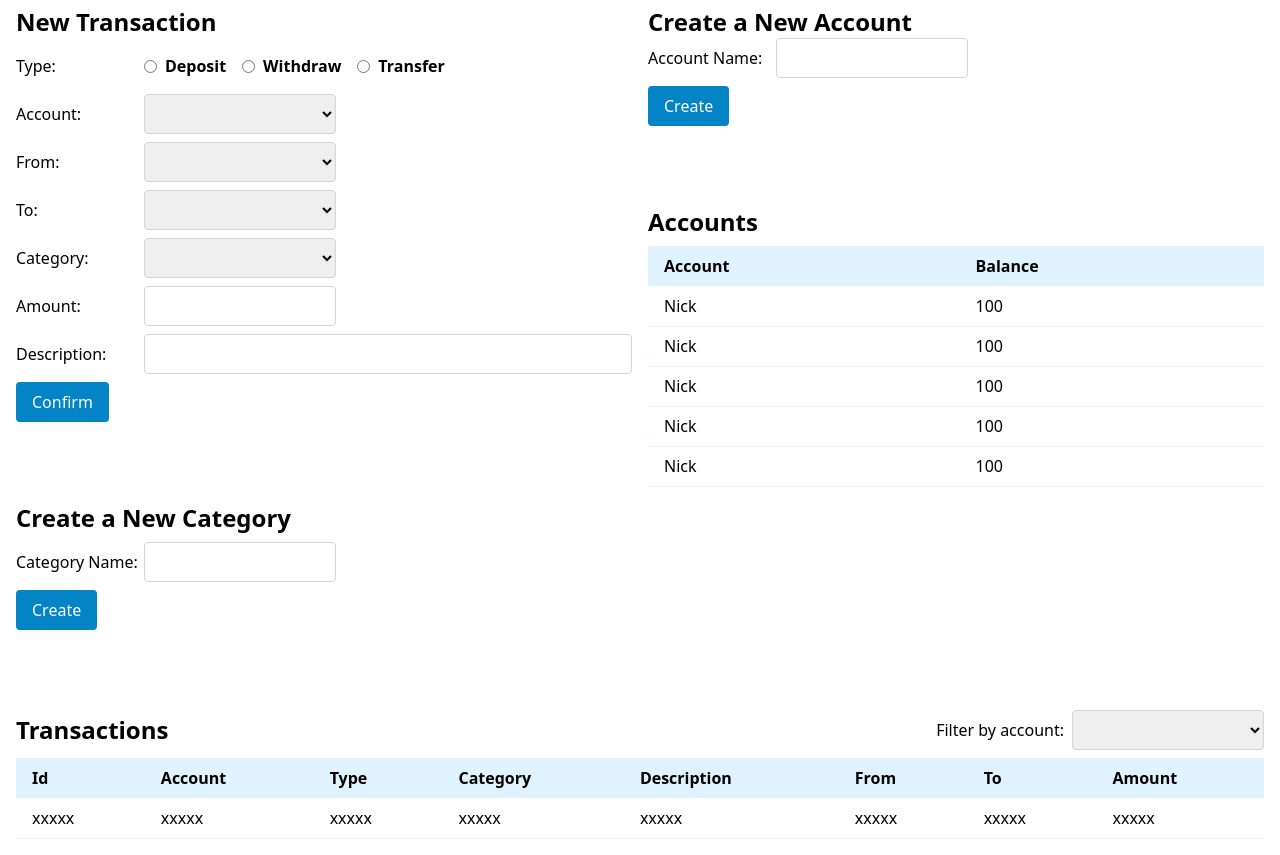
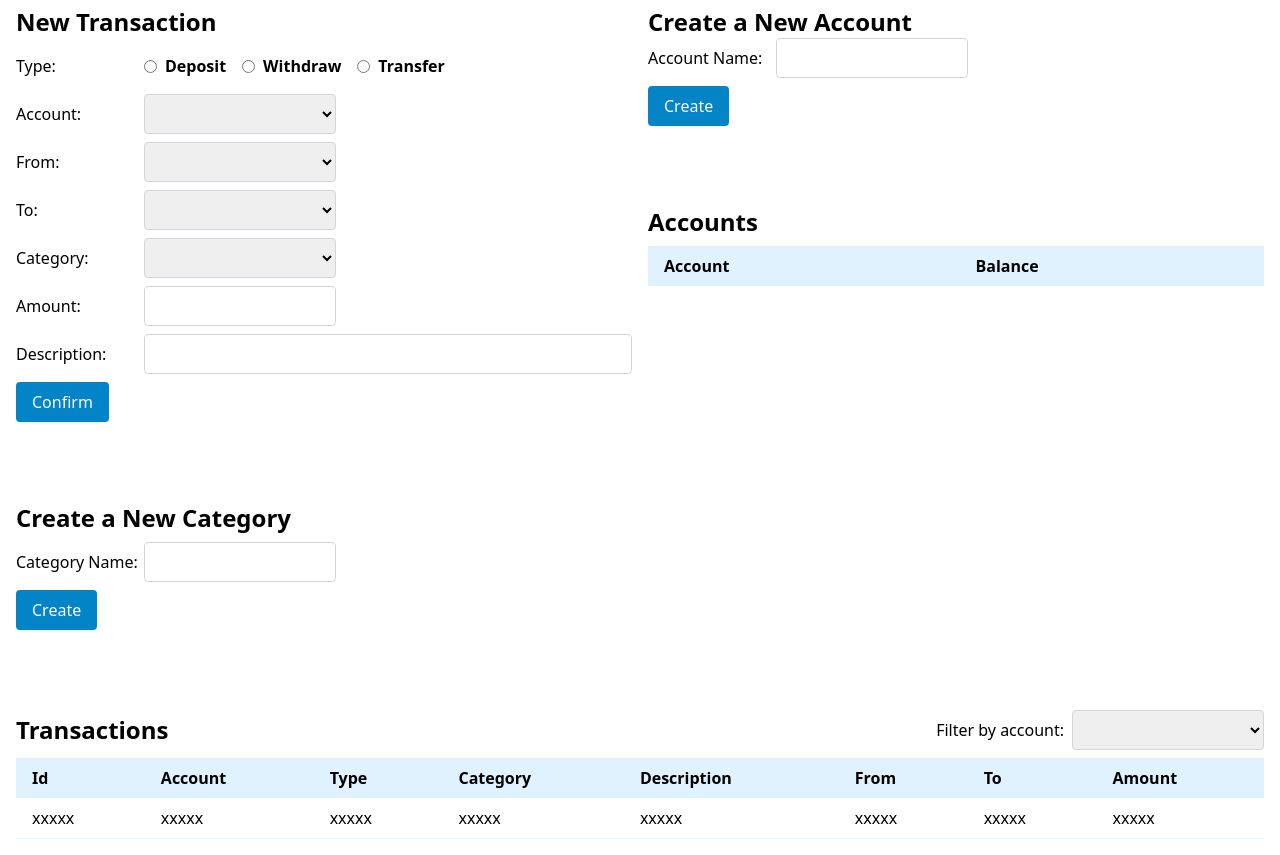
Before and after one commit to M-0923/wad202-final-project-nick, a website built with Vite: page frontend/index.html in a window 1280 px wide. Shown: the part 74-929 px from the top of the page. Built offline with nearby package versions, Linux system fonts and the light colour scheme; files whose address does not match are found by name.

Commit message:
refactor: remove dummy table rows

```diff
--- a/frontend/index.html
+++ b/frontend/index.html
@@ -104,26 +104,6 @@
                   <td class="td-account px-4"></td>
                   <td class="td-balance px-4"></td>
                 </tr>
-                <tr class="tbody-row">
-                  <td class="px-4">Nick</td>
-                  <td class="px-4">100</td>
-                </tr>
-                <tr class="tbody-row">
-                  <td class="px-4">Nick</td>
-                  <td class="px-4">100</td>
-                </tr>
-                <tr class="tbody-row">
-                  <td class="px-4">Nick</td>
-                  <td class="px-4">100</td>
-                </tr>
-                <tr class="tbody-row">
-                  <td class="px-4">Nick</td>
-                  <td class="px-4">100</td>
-                </tr>
-                <tr class="tbody-row">
-                  <td class="px-4">Nick</td>
-                  <td class="px-4">100</td>
-                </tr>
               </tbody>
             </table>
           </div>
```
